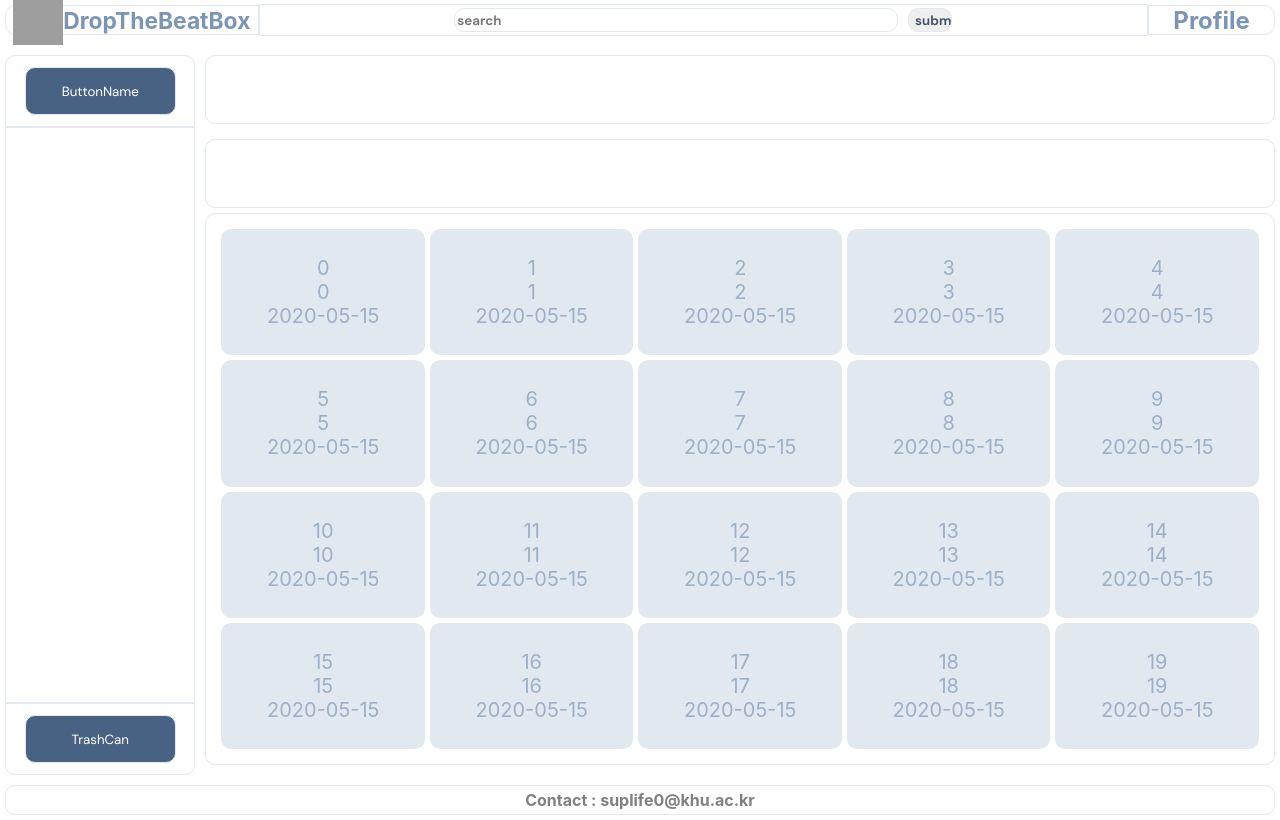
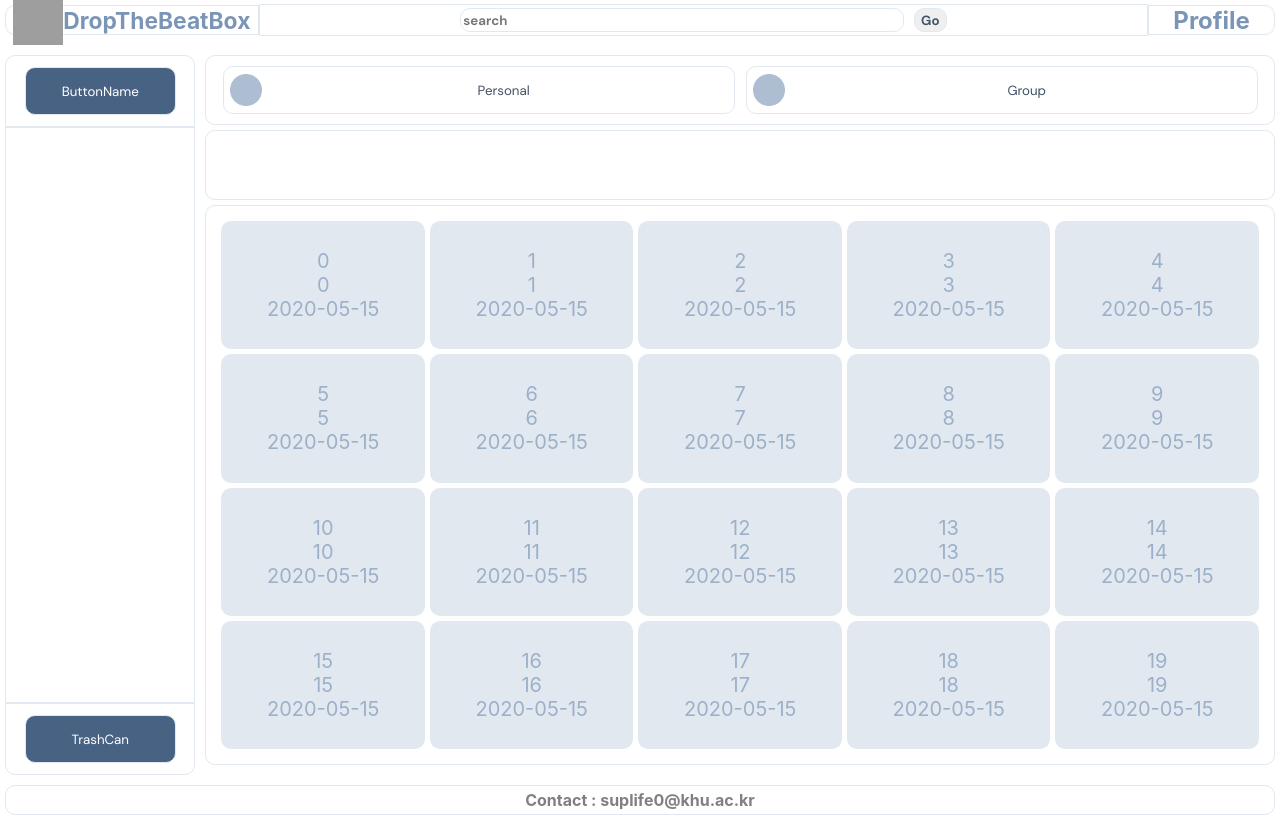
Before and after one commit to drop-the-beat-box/client, a React (Create React App) app: page / in a window 1280 px wide. Built offline with nearby package versions, Linux system fonts and the light colour scheme; grey boxes are pictures that could not be loaded.

Commit message:
feat : body-top 버튼 구현

```diff
--- a/src/App.js
+++ b/src/App.js
@@ -1,5 +1,3 @@
-import logo from './logo.svg';
-import {useState} from 'react';
 import Layout from './components/Layout';
 import './App.css';
 import './assets/css/body.css';
@@ -8,6 +6,7 @@ import './assets/css/sidebar.css';
 import './assets/css/footer.css';
 import './assets/css/layout.css';
 import './assets/css/sidebarbutton.css';
+import './assets/css/bodytopbutton.css';
 
 function App() {
   return (
--- a/src/assets/css/body.css
+++ b/src/assets/css/body.css
@@ -17,6 +17,8 @@
   justify-content: center;
   width: 100%;
   height: 10%;
+
+  gap: 1%;
   border: 1px solid #E2E8EF;
   border-radius: 10px;
 }
--- /dev/null
+++ b/src/assets/css/bodytopbutton.css
@@ -0,0 +1,48 @@
+.btbutton {
+    width: 48%;
+
+    display: flex;
+    align-items: center;
+    justify-content: center;
+
+
+    color: #415165;
+    background: white;
+
+    border: 1px solid #E2E8EF;
+    border-radius: 10px;
+
+    font-family: "DMSans-Regular";
+}
+
+.btbutton-hover {
+    width: 48%;
+
+    display: flex;
+    align-items: center;
+    justify-content: center;
+
+
+    border: 1px solid #E2E8EF;
+    border-radius: 10px;
+
+    transition: 0.5s ease-in-out;
+
+    font-family: "DMSans-Regular";
+}
+
+.btbutton-text {
+    width: 90%;
+}
+
+.btbutton-logo {
+    display: flex;
+    width: 10%;
+    height: 80%;
+}
+
+.btbutton-logo-image {
+    display: flex;
+    width: 65%;
+    height: 80%;
+}
--- a/src/assets/css/header.css
+++ b/src/assets/css/header.css
@@ -53,8 +53,8 @@
   display: flex;
   align-items: center;
   justify-content: center;
-  width: 5%;
   height: 80%;
+  width: height;
 
   color: #415165;
   border: 1px solid #E2E8EF;
--- a/src/components/Body.jsx
+++ b/src/components/Body.jsx
@@ -1,3 +1,6 @@
+import { useState } from "react";
+import circle from "../img/circle.png";
+
 function Content(props) {
   return (
     <div className="content-entity">
@@ -6,6 +9,30 @@ function Content(props) {
       <div>{props.date}</div>
     </div>
   );
+}
+
+function BodyTopButton(props) {
+  const [isHovering, setIsHovering] = useState(false);
+
+    const onMouseOver = () => setIsHovering(true);
+    const onMouseOut=() => setIsHovering(false);
+
+    return (
+        <button onClick = {(event) => {
+            event.preventDefault();
+            props.onClick();
+        }}
+        className={isHovering? "btbutton-hover" : "btbutton"}
+        onMouseOver={onMouseOver}
+        onMouseOut={onMouseOut}>
+            <div className= "btbutton-logo">
+                <img src={circle} alt= "circle" className="btbutton-logo-image"/>
+            </div>
+            <div className="btbutton-text">
+                <p>{props.text}</p>
+            </div>
+        </button>
+    )
 }
 
 function Body() {
@@ -24,9 +51,17 @@ function Body() {
 
   return (
     <div className="body">
-      <div className="body-top"></div>
-        <div className="body-top-left"></div>
-        <div className="body-top-right"></div>
+      <div className="body-top">
+        <BodyTopButton
+        text="Personal"
+        onClick= {() => {}}>
+        </BodyTopButton>
+
+        <BodyTopButton
+        text="Group"
+        onClick= {() => {}}>
+        </BodyTopButton>
+      </div>
       <div className="body-second"></div>
       <div className="body-main">
         <div className="body-container">{rendering}</div>
--- a/src/components/Header.jsx
+++ b/src/components/Header.jsx
@@ -10,7 +10,7 @@ function Header() {
 
             <form className="header-search">
                 <input name= "searchId" className="header-searchbar" type="search" placeholder="search" height="100"></input>
-                <input className="header-searchbutton" type="submit" value="submit" height="100"></input>
+                <input className="header-searchbutton" type="submit" value="Go" height="100"></input>
             </form>
 
             <div className="header-profile">
--- a/src/components/Layout.jsx
+++ b/src/components/Layout.jsx
@@ -1,9 +1,7 @@
-import {useState} from 'react';
 import Footer from './Footer';
 import Header from './Header';
 import SideBar from './SideBar';
 import Body from './Body';
-import SideBarButton from './SideBarButton';
 
 function Layout() {
     return (
```
Also changed, not shown: src/img/circle.png (added).
